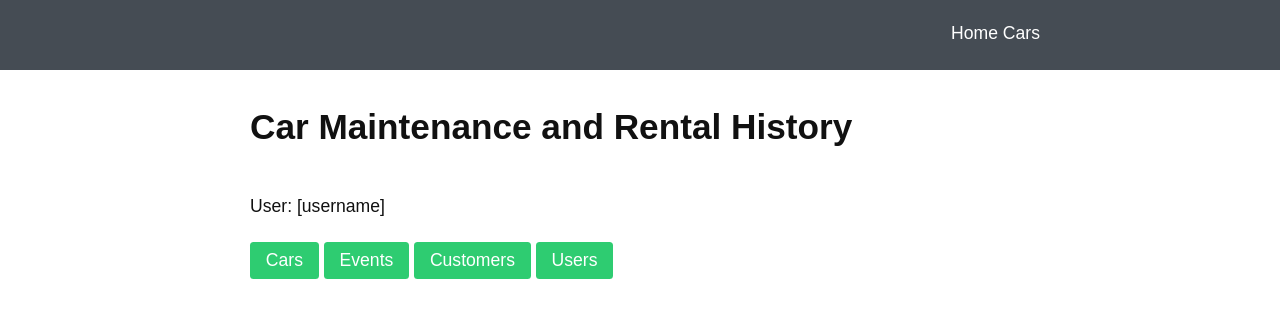
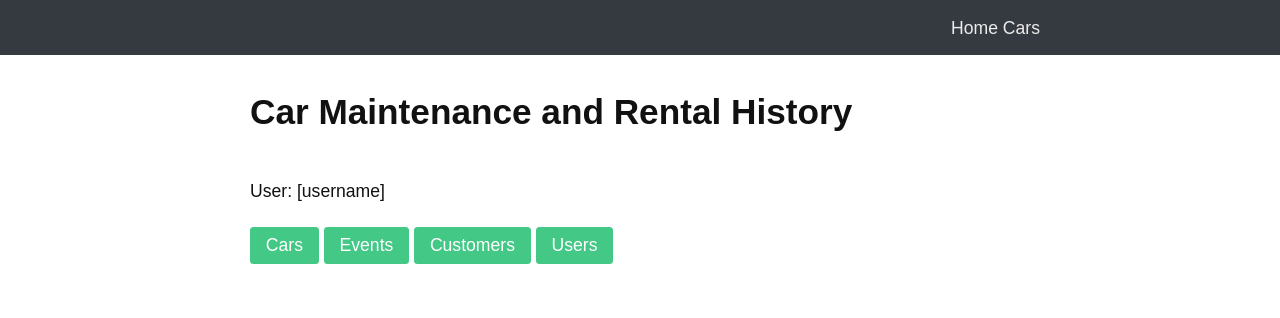
Before and after one commit to paddyw2/mainteance-app, a Flask app: page / in a window 1280 px wide. Shown: the top 318 px of the page. Run offline with Flask 2, Linux system fonts and the light colour scheme.

Commit message:
Change banner height

```diff
--- a/static/style.css
+++ b/static/style.css
@@ -6,9 +6,9 @@
 
 .nav-banner {
     width: 100%;
-    height: 70px;
-    background-color: #454c54;
-    padding: 20px;
+    height: 55px;
+    background-color: #343a40;
+    padding: 15px;
 }
 
 .nav-inner {
@@ -18,15 +18,14 @@
 
 .nav-items {
     float: right;
-    color: #fff;
 }
 
 .nav-items a {
-    color: #fff;
+    color: #ececec;
 }
 
 button, .button,[type="submit"]  {
-    background-color: #2ecc71;
+    background-color: #43c886;
 }
 
 input, textarea, .select select {
```
